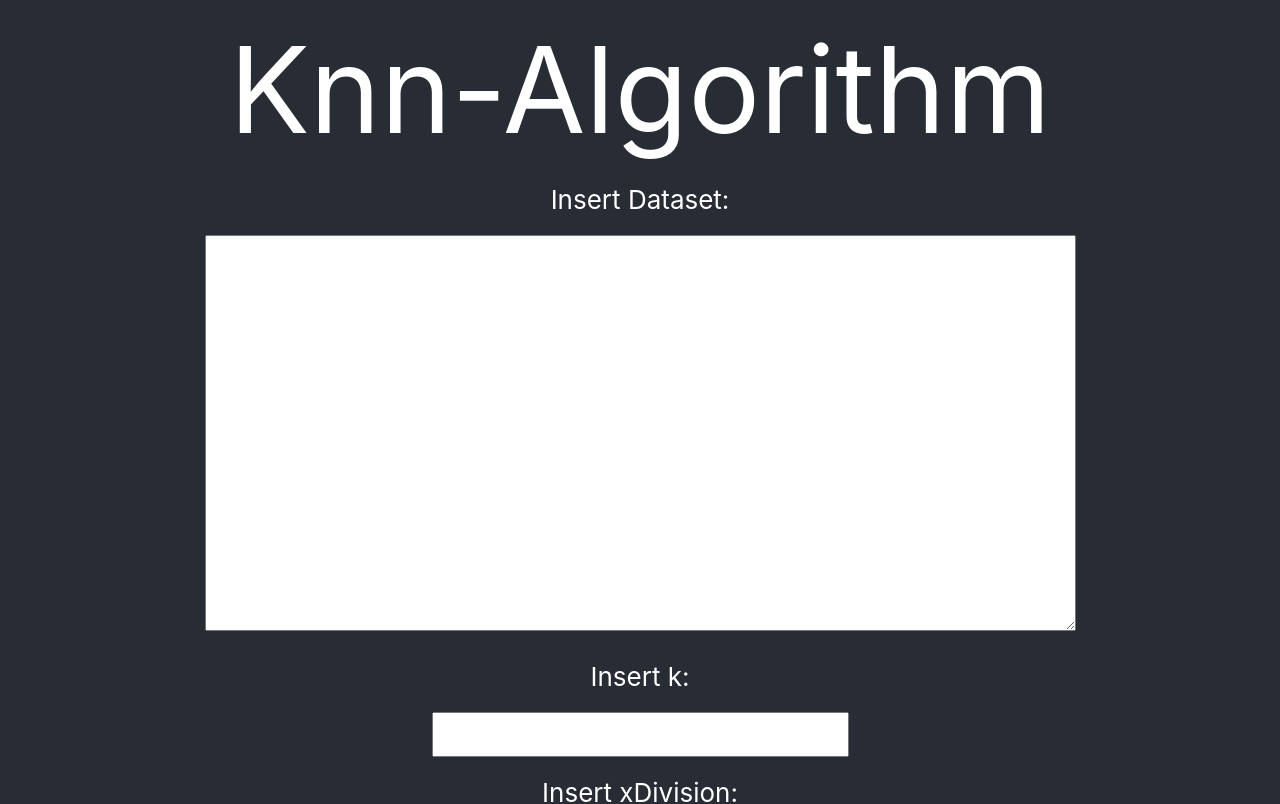
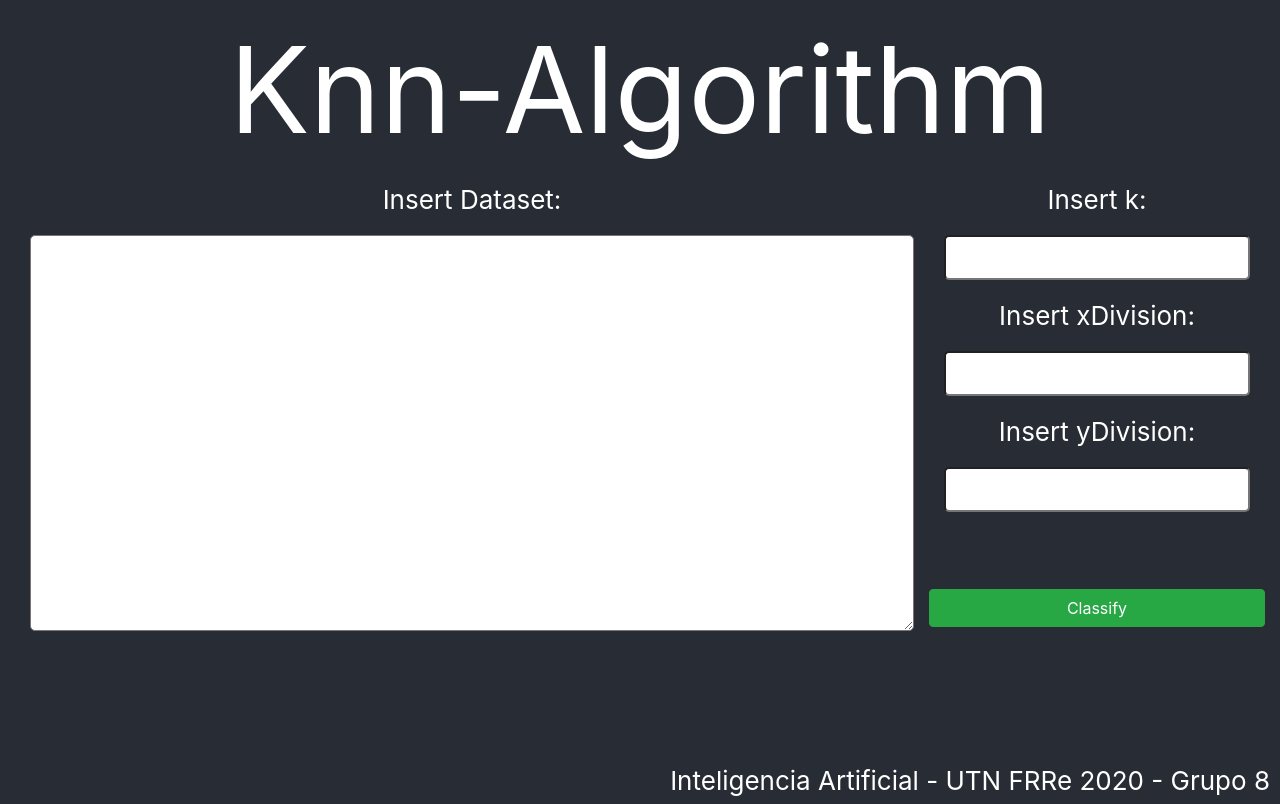
Before and after one commit to santisolis97/knn2020, a React (Create React App) app: page / in a window 1280 px wide. Shown: the top 804 px of the page. Built offline with nearby package versions, Linux system fonts and the light colour scheme.

Commit message:
arreglo bug grafico

```diff
--- a/src/App.css
+++ b/src/App.css
@@ -119,3 +119,18 @@ tr, th{
 .verde{
   color: greenyellow;
 }
+.IA{
+  position: absolute;
+     bottom: 0px;
+     right: 10px;
+}
+input, textarea{
+  border-radius: 5px!important;
+  padding-left: 15px;
+}
+button{
+  position: absolute;
+     bottom: 30px;
+     right: 0px;
+
+}
--- a/src/App.js
+++ b/src/App.js
@@ -35,6 +35,7 @@ class App extends React.Component {
       "darkgray",
     ];
     this.setState({ colores });
+    this.setState({ loading: false });
   }
 
   csvToArray(strData, strDelimiter) {
@@ -125,6 +126,7 @@ class App extends React.Component {
     elementos = JSON.parse(elementos);
     return elementos;
   }
+
   addClase(elements, clases) {
     for (var i = 0; i < elements.length; i++) {
       if (elements[i].clase === "deepPink") {
@@ -182,6 +184,7 @@ class App extends React.Component {
 
   handleSubmit(event) {
     event.preventDefault();
+    this.setState({ loading: true });
     const dataxios = new FormData(event.target);
     var kValue = dataxios.get("kValue");
     this.setState({ kValue });
@@ -211,6 +214,7 @@ class App extends React.Component {
       // console.log(json);
       axios(config)
         .then((response) => {
+          this.setState({ loading: false });
           var gridElements = response.data.gridElements;
           var testElements = response.data.testElements;
           this.setState({ testElements, gridElements });
@@ -244,7 +248,6 @@ class App extends React.Component {
           }
           var clases = this.getClases(clases1, clases2);
           this.setState({ clases });
-
           gridElements = this.addColor(gridElements, clases);
           testElements = this.addColor(testElements, clases);
           var usedColors = this.getUsedColors(this.state.clases);
@@ -275,6 +278,7 @@ class App extends React.Component {
       };
       axios(configDraw)
         .then((response) => {
+          this.setState({ loading: false });
           var gridElements = response.data.gridElements;
           var testElements = response.data.testElements;
           var kFactor = response.data.kfactor;
@@ -310,6 +314,9 @@ class App extends React.Component {
       <div className="App">
         <header>Knn-Algorithm</header>
         <div className="App-body container-fluid">
+          <div className="IA">
+            Inteligencia Artificial - UTN FRRe 2020 - Grupo 8
+          </div>
           <div className="landing">
             <form className="container-fluid" onSubmit={this.handleSubmit}>
               <div className="row">
@@ -327,19 +334,36 @@ class App extends React.Component {
                 <div className="col">
                   <div className="form-group">
                     <p>Insert k:</p>
-                    <input type="number" name="kValue"></input>
+                    <input
+                      className="container-fluid"
+                      type="number"
+                      name="kValue"
+                    ></input>
                   </div>
                   <div className="form-group">
                     <p>Insert xDivision:</p>
-                    <input type="number" name="xDivision"></input>
+                    <input
+                      className="container-fluid"
+                      type="number"
+                      name="xDivision"
+                    ></input>
                   </div>
                   <div className="form-group">
                     <p>Insert yDivision:</p>
 
-                    <input type="number" name="yDivision"></input>
+                    <input
+                      className="container-fluid"
+                      type="number"
+                      name="yDivision"
+                    ></input>
                   </div>
-                  <button type="submit" className="btn btn-success">
-                    Classify
+                  <button type="submit" className="btn btn-success container">
+                    {!this.state.loading && <span>Classify</span>}
+                    {this.state.loading && (
+                      <div className="spinner-border text-light" role="status">
+                        <span className="sr-only">Loading...</span>
+                      </div>
+                    )}
                   </button>
                 </div>
               </div>
```
